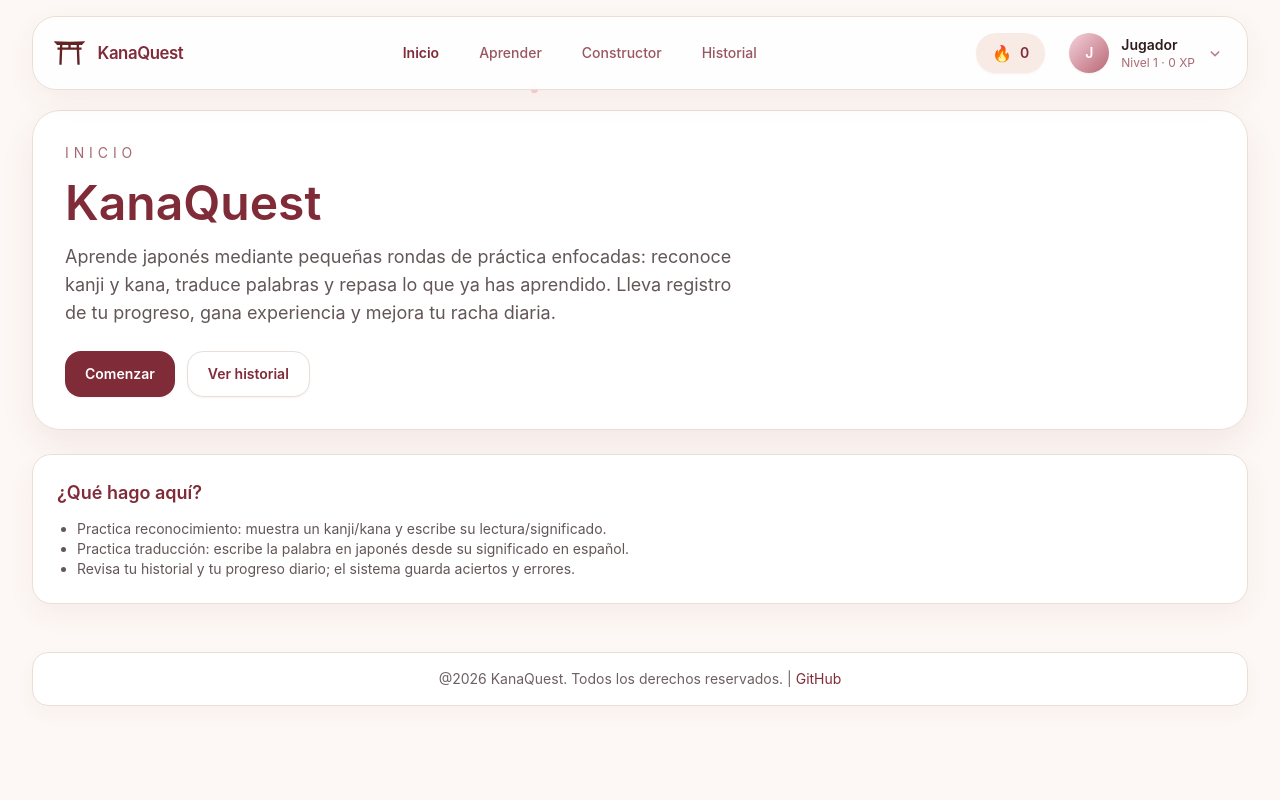
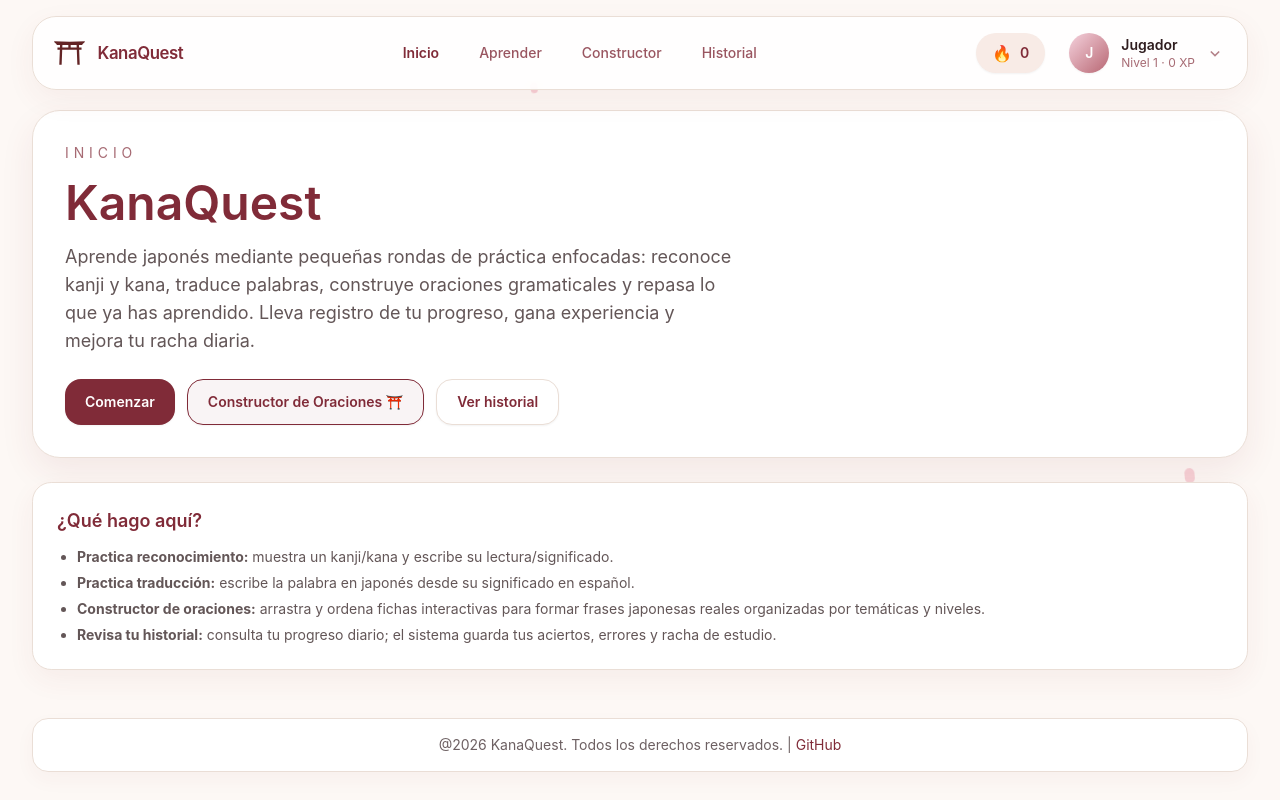
Before and after one commit to Izekki/KanaQuest, a React (Vite) app: page / in a window 1280 px wide. Built offline with nearby package versions, Linux system fonts and the light colour scheme; no server answers.

Commit message:
feat: add Sentence Builder feature and quick access CTA to HomePage

```diff
--- a/src/pages/Home/HomePage.jsx
+++ b/src/pages/Home/HomePage.jsx
@@ -9,22 +9,24 @@ export default function HomePage() {
 
         <p className="mt-4 max-w-2xl text-base leading-7 text-[rgb(var(--color-neutral))]/75 md:text-lg">
           Aprende japonés mediante pequeñas rondas de práctica enfocadas: reconoce kanji y kana,
-          traduce palabras y repasa lo que ya has aprendido. Lleva registro de tu progreso,
+          traduce palabras, construye oraciones gramaticales y repasa lo que ya has aprendido. Lleva registro de tu progreso,
           gana experiencia y mejora tu racha diaria.
         </p>
 
         <div className="mt-6 flex flex-wrap gap-3">
-          <Link to="/game" className="inline-flex items-center justify-center rounded-2xl bg-[rgb(var(--color-accent))] px-5 py-3 text-sm font-semibold text-white shadow-sm">Comenzar</Link>
-          <Link to="/historial" className="inline-flex items-center justify-center rounded-2xl border border-[#eaded6] bg-white px-5 py-3 text-sm font-semibold text-[rgb(var(--color-accent))] shadow-sm">Ver historial</Link>
+          <Link to="/game" className="inline-flex items-center justify-center rounded-2xl bg-[rgb(var(--color-accent))] px-5 py-3 text-sm font-semibold text-white shadow-sm hover:opacity-90 transition-opacity">Comenzar</Link>
+          <Link to="/sentence-builder" className="inline-flex items-center justify-center rounded-2xl border border-[rgb(var(--color-accent))] bg-[rgb(var(--color-accent))]/5 px-5 py-3 text-sm font-semibold text-[rgb(var(--color-accent))] shadow-sm hover:bg-[rgb(var(--color-accent))]/10 transition-colors">Constructor de Oraciones ⛩️</Link>
+          <Link to="/historial" className="inline-flex items-center justify-center rounded-2xl border border-[#eaded6] bg-white px-5 py-3 text-sm font-semibold text-[rgb(var(--color-accent))] shadow-sm hover:bg-[#fbf7f4] transition-colors">Ver historial</Link>
         </div>
       </section>
 
       <section className="rounded-[1.2rem] border border-[#eaded6] bg-white p-6 text-sm text-[rgb(var(--color-neutral))]/75 shadow-[0_10px_28px_rgba(128,43,56,0.06)]">
         <h2 className="text-lg font-semibold text-[rgb(var(--color-accent))]">¿Qué hago aquí?</h2>
-        <ul className="mt-3 list-disc pl-5">
-          <li>Practica reconocimiento: muestra un kanji/kana y escribe su lectura/significado.</li>
-          <li>Practica traducción: escribe la palabra en japonés desde su significado en español.</li>
-          <li>Revisa tu historial y tu progreso diario; el sistema guarda aciertos y errores.</li>
+        <ul className="mt-3 list-disc pl-5 space-y-1.5">
+          <li><strong>Practica reconocimiento:</strong> muestra un kanji/kana y escribe su lectura/significado.</li>
+          <li><strong>Practica traducción:</strong> escribe la palabra en japonés desde su significado en español.</li>
+          <li><strong>Constructor de oraciones:</strong> arrastra y ordena fichas interactivas para formar frases japonesas reales organizadas por temáticas y niveles.</li>
+          <li><strong>Revisa tu historial:</strong> consulta tu progreso diario; el sistema guarda tus aciertos, errores y racha de estudio.</li>
         </ul>
       </section>
 
```
